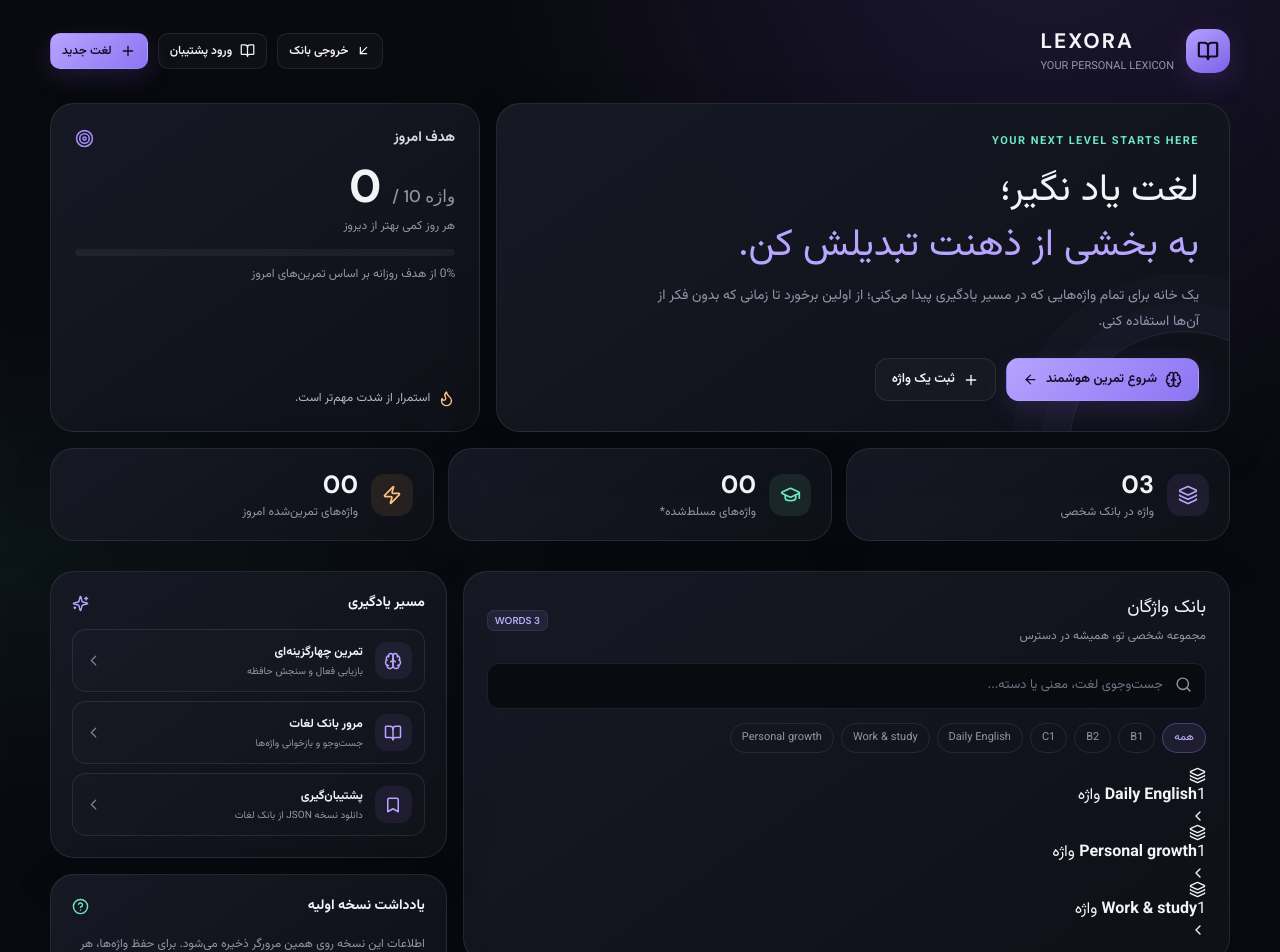
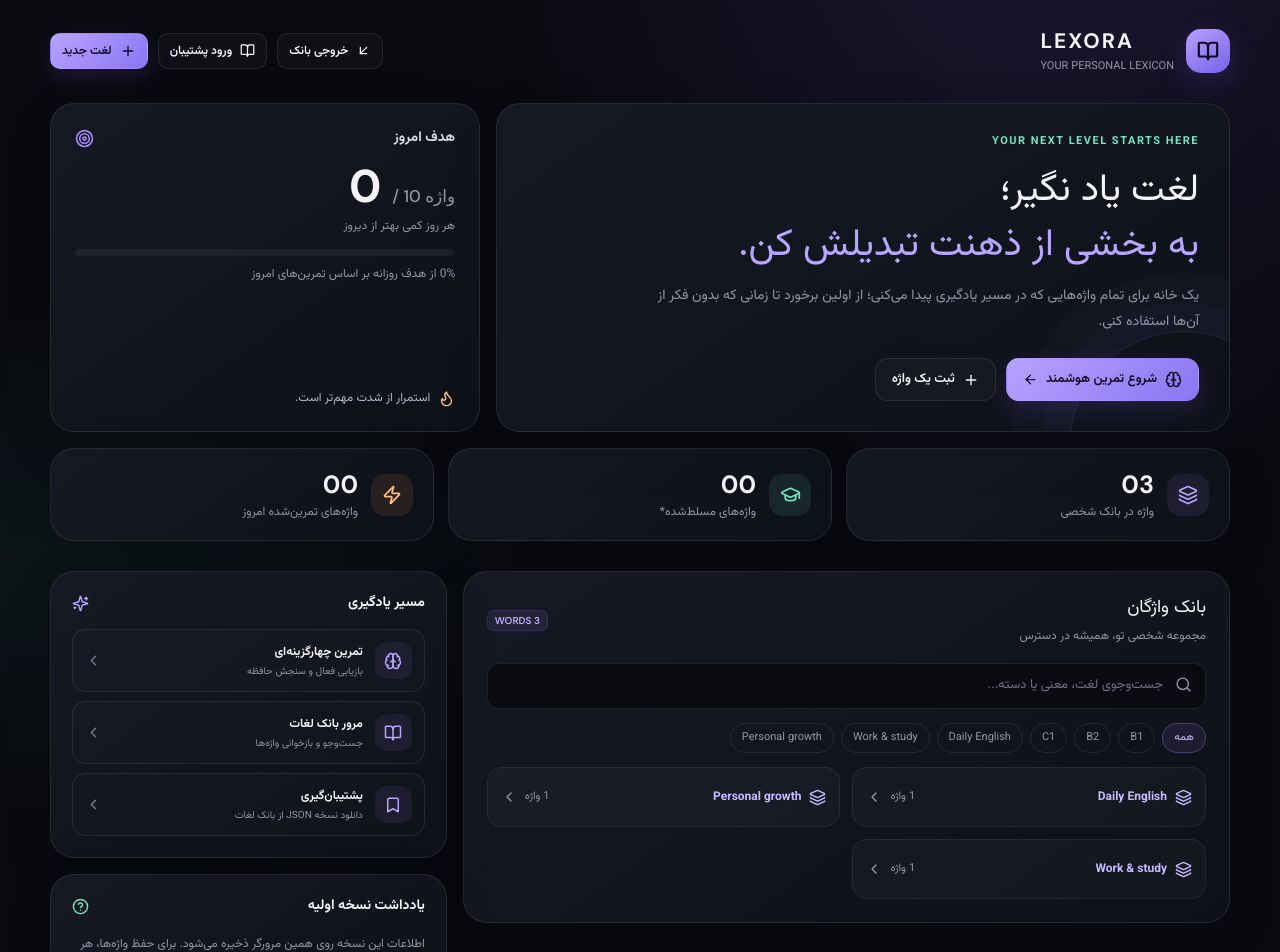
Before and after one commit to Rezadexi/LEXORA, a Next.js app: page /LEXORA/ in a window 1280 px wide. Shown: the top 952 px of the page. Built offline with nearby package versions, Linux system fonts and the light colour scheme.

Commit message:
Style compact expandable vocabulary categories

```diff
--- a/app/globals.css
+++ b/app/globals.css
@@ -179,3 +179,21 @@
   .top-actions { flex: 1 1 100%; justify-content: flex-start; }
   .top-actions .btn { white-space: nowrap; }
 }
+
+
+/* Compact category-first vocabulary browser */
+.category-grid { display:grid; grid-template-columns:repeat(2,minmax(0,1fr)); gap:12px; align-items:start; }
+.category-card { min-width:0; border:1px solid var(--border); border-radius:15px; overflow:hidden; background:#ffffff03; }
+.category-toggle { width:100%; min-height:58px; display:flex; align-items:center; justify-content:space-between; gap:10px; padding:13px; text-align:right; color:var(--text); background:#ffffff04; border:0; cursor:pointer; }
+.category-toggle:hover { background:#a78bfa0c; }
+.category-toggle-main,.category-count { display:flex; align-items:center; gap:8px; min-width:0; }
+.category-toggle-main { color:#c7baff; }
+.category-toggle-main strong { overflow-wrap:anywhere; font-size:12px; }
+.category-count { color:var(--muted); font-size:11px; white-space:nowrap; }
+.category-word-list { border-top:1px solid var(--border); }
+.category-word-list .word-row { border-radius:0; border:0; border-bottom:1px solid var(--border); }
+.category-word-list .word-row:last-child { border-bottom:0; }
+@media (max-width:560px) {
+  .category-grid { grid-template-columns:1fr; gap:9px; }
+  .category-toggle { min-height:54px; padding:12px; }
+}
```
